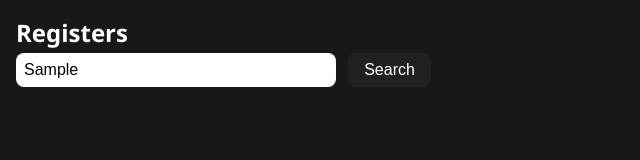
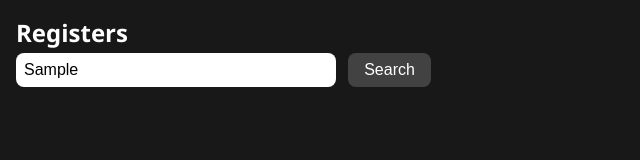
Before and after one commit to lucas458/microchip-register, a plain HTML site: page index.html in a window 1280 px wide. Both pictures are taken after typing "Sample" into the empty fields and a click on the button "Search". Shown: the whole page, without its empty margins (0-640 px from the left). Drawn offline with Linux system fonts and the light colour scheme.

Commit message:
fix: Correção do nome da classe do botão de pesquisa

```diff
--- a/style.css
+++ b/style.css
@@ -204,7 +204,7 @@ body{
     margin-left: 8px;
 }
 
-.searchButtonAcive{
+.searchButtonActive{
     background-color: #424242 !important;
     cursor: pointer;
 }
```
